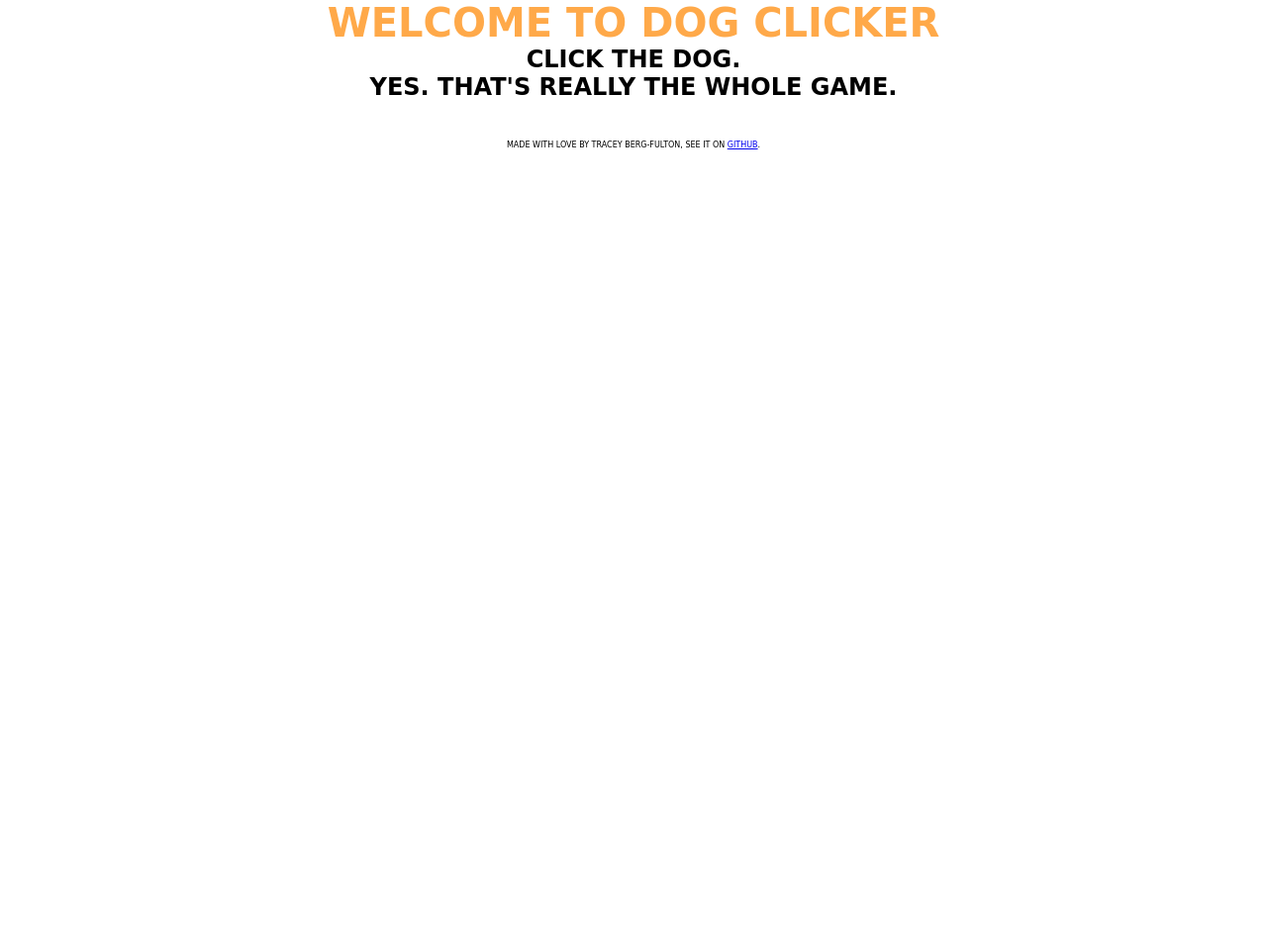
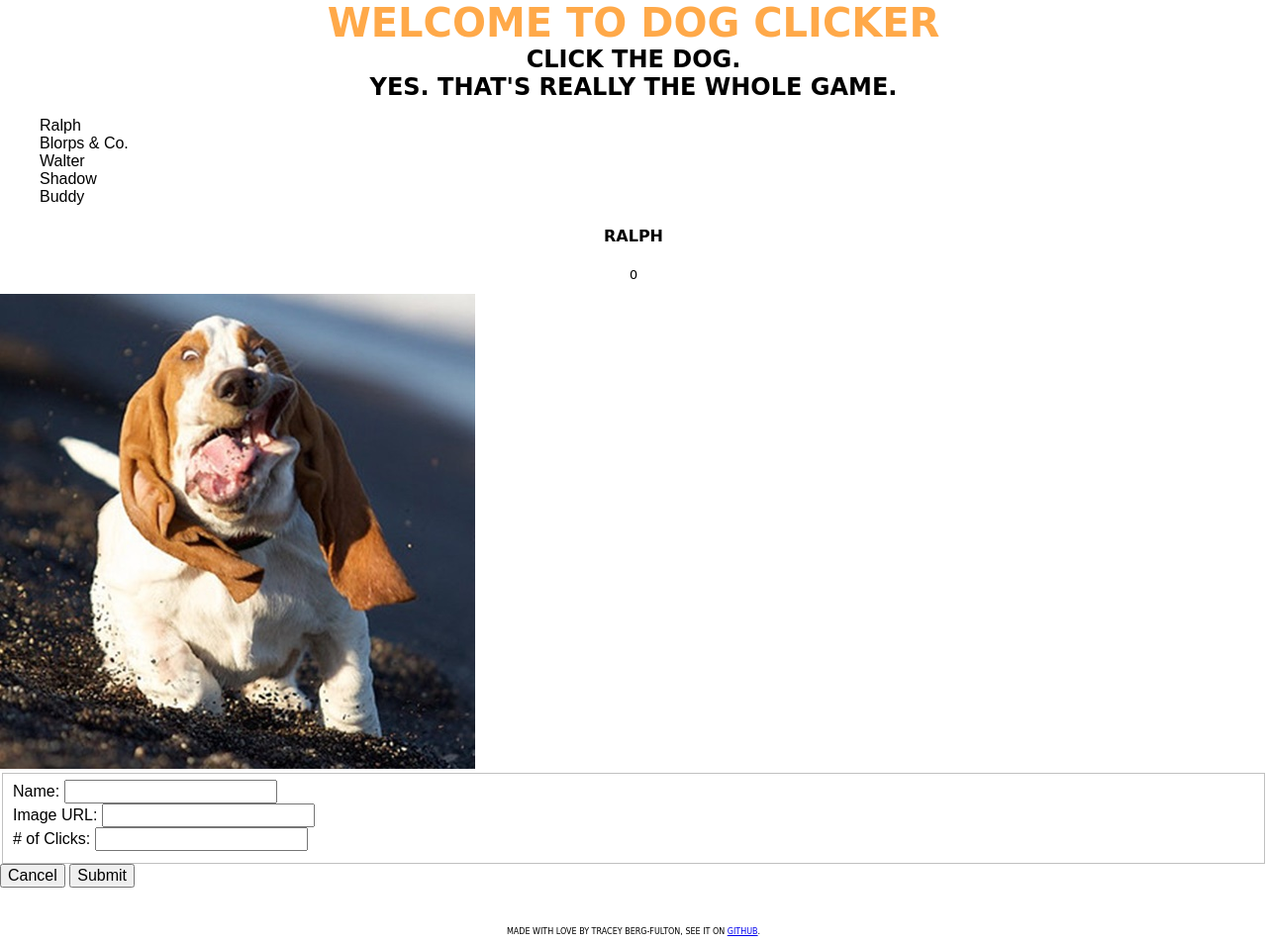
Before and after one commit to BergFulton/dog_clicker, a plain HTML site: page index.html in a window 1280 px wide. Shown: the whole page at 99% size. Before the commit the page ends 800 px from the top, so only its background shows below. Drawn offline with Linux system fonts and the light colour scheme; a web font is replaced by a local one.

Commit message:
wip: building out the admin view.

```diff
--- a/index.html
+++ b/index.html
@@ -17,14 +17,38 @@
     <h1>Welcome to Dog Clicker</h1>
     <h2>Click the dog.</h2>
     <h2>Yes. That's really the whole game.</h2>
-    <section class ="dog-name-list">
-        <ul class="dog-ul">
-
+    <section class ="dog-names-group">
+        <ul class="dog-list">
         </ul>
-
     </section>
 
-    <section class = "dog-view-group">
+    <section class="dog-view-group">
+        <div class="dog">
+            <h4 class="dog-name"></h4>
+            <p class="click-count"></p>
+            <img class="dog-img" src="" alt="" />
+        </div>
+    </section>
+
+    <section class="admin-view">
+        <form action="#">
+            <fieldset>
+                <div class="input-wrap">
+                    <label for="dogName">Name:</label>
+                    <input type="text" name="dogName" />
+                </div>
+                <div class="input-wrap">
+                    <label for="dogImage">Image URL:</label>
+                    <input type="text" name="dogImage" />
+                </div>
+                <div class="input-wrap">
+                    <label for="dogClicks"># of Clicks:</label>
+                    <input type="text" name="dogClicks" />
+                </div>
+            </fieldset>
+            <input type="reset" value="Cancel" />
+            <input type="submit" value="Submit" />
+        </form>
     </section>
 
     <footer>
--- a/js/main.js
+++ b/js/main.js
@@ -1,83 +1,106 @@
 $(document).ready(function() {
 
     /* Model*/
-	var dogStuff = {
+    var model = {
+    	currentDog: null,
         dogs: [{
             'name': 'Ralph',
             'imgPath': 'img/basset_hound.jpg',
             'clickCount': 0
-		},
-		{
+        }, {
             'name': 'Blorps & Co.',
             'imgPath': 'img/two_basset_hounds.jpg',
             'clickCount': 0
 
-		},
-		{
+        }, {
             'name': 'Walter',
             'imgPath': 'img/walt_couch.jpg',
             'clickCount': 0
-		},
-		{
+        }, {
             'name': 'Shadow',
             'imgPath': 'img/shadow.jpg',
             'clickCount': 0
-		},
-		{
+        }, {
             'name': 'Buddy',
             'imgPath': 'img/buddy.jpg',
             'clickCount': 0
+        }]
+    };
+
+    var octopus = {
+    	init: function() {
+    		model.currentDog = model.dogs[0];
+    		dogListView.init();
+    		dogView.init();
+    	},
+    	getCurrentDog: function() {
+    		return model.currentDog;
+    	},
+    	getDogs: function() {
+    		return model.dogs;
+    	},
+    	setCurrentDog: function(dog) {
+    		model.currentDog = dog;
+    	},
+    	incrementCounter: function() {
+    		model.currentDog.clickCount++;
+    		dogView.render();
     	}
-		]
+    };
+
+    var dogView = {
+    	init: function() {
+    		this.dogElem = $('.dog');
+    		this.dogNameElem = $('.dog-name');
+    		this.dogImageElem = $('.dog-img');
+    		this.dogCountElem = $('.click-count');
+
+    		this.dogImageElem.on('click', function(e) {
+    			octopus.incrementCounter();
+    		});
+    		this.render();
+    	},
+    	render: function() {
+    		var currentDog = octopus.getCurrentDog();
+    		this.dogCountElem.text(currentDog.clickCount);
+    		this.dogNameElem.text(currentDog.name);
+    		this.dogImageElem.attr('src', currentDog.imgPath);
     	}
+    };
 
-	// for each of the dogs, build their containers & set up their markup
-	$.each(dogStuff.dogs, function(i, dog) {
-		var $dogContainer = $('<div class="dog-container" />');
-		var $dogName = $('<h3 class="dog-name" />');
-		var $dogUL = $('.dog-ul');
-		var $dogNameItem = $('<li class="dog-name-item" />');
-		var $dogImage = $('<img class="dog" />');
-		// var $toggleWrapper = $('<div class="toggle-wrapper" />');
-		var $clickContainer = $('<div class="clicks" />');
-		var $clickText = $('<p>You have clicked the dog:</p>');
-		var $clickCounterContainer = $('<p class="click-text" />');
-		var $dogView = $('<div class ="dog-view" />')
+    var dogListView = {
+    	init: function() {
+    		this.dogListElem = $('.dog-list');
+    		this.render();
+    	},
+    	render: function() {
+    		var dogs = octopus.getDogs();
+    		this.dogListElem.html('');
+    		for (var i = 0; i < dogs.length; i++) {
+    			var dog = dogs[i];
+    			var elem = $('<li />');
+    			elem.text(dog.name);
 
-		// put the markup in the right place on the page
-		$dogContainer.appendTo('.dog-containers-group');
-		$dogName.text(dog.name).appendTo($dogNameItem);
-		// $toggleWrapper.appendTo($dogNameItem);
-		// $dogImage.attr('src', dog.imgPath).appendTo($toggleWrapper);
-		$dogNameItem.appendTo($dogUL);
+    			elem.on('click', function(dog) {
+    				return function() {
+    					octopus.setCurrentDog(dog);
+    					dogView.render();
+    				}
+    			}(dog));
 
+    			this.dogListElem.append(elem);
+    		}
+    	}
+    };
+
+    // var adminView = {
+    // 	init: function() {
+
+    // 	},
+    // 	render: function() {
+
+    // 	}
+    // }
+
+    octopus.init();
 });
-
-
-
-	// var toggleDogView = function() {
-	$('.dog-name').on('click', function() {
-			// $clickContainer.appendTo($toggleWrapper);
-		$clickText.appendTo($clickContainer);
-		$clickCounterContainer.appendTo($clickContainer);
-		$dogView.appendTo('.dog-view-group');
-		$dogName.text(dog.name).appendTo($dogView);
-		$dogImage.attr('src', dog.imgPath).appendTo($dogView);
-		$clickContainer.appendTo($dogView);
-	});
-	});
-
-	// toggleDogView();
-
-    var increment = function() {
-    	var $clickTextEl = $(this).next().find(".click-text");
-        $clickTextEl.text(function(i, oldval) {
-            return ++oldval;
-        });
-    }
-
-    $(".dog").on('click', increment);
-});
-
-
-// build the click counters
```
Lines whose indentation alone changed are shown as unchanged.
